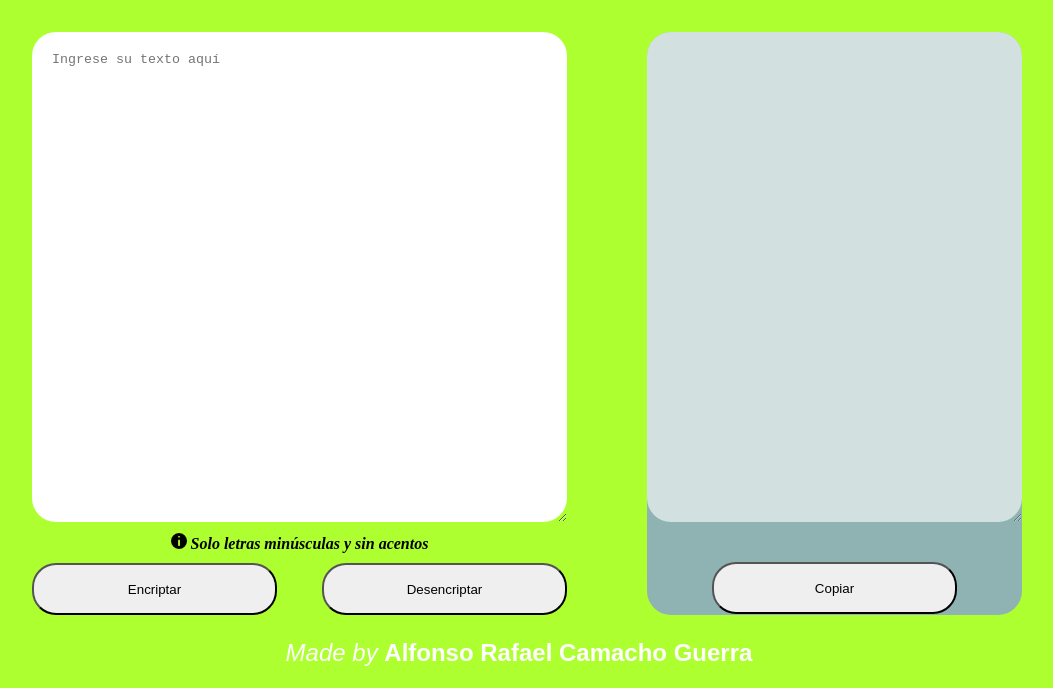
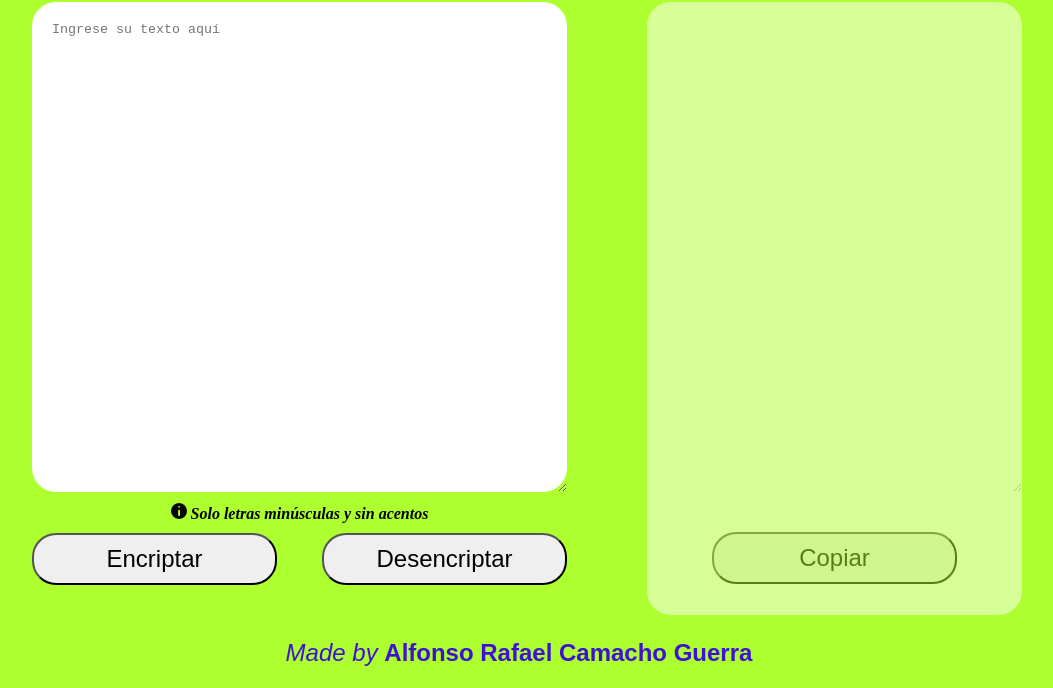
Before and after one commit to Poncho19/challenge-encriptador, a plain HTML site: page index.html in a window 1280 px wide. Shown: the part 100-788 px from the top of the page, without its empty margins (121-1174 px from the left). Drawn offline with Linux system fonts and the light colour scheme.

Commit message:
Version 2.05

```diff
--- a/index.html
+++ b/index.html
@@ -4,7 +4,7 @@
     <meta charset="UTF-8">
     <link rel="stylesheet" href="style.css" type="text/css">
     <meta name="viewport" content="width=device-width, initial-scale=1.0">
-    <title>Document</title>
+    <title>Encriptador</title>
 </head>
 <body class="cuerpoHTML">
     <div class="logo-alura">
--- a/style.css
+++ b/style.css
@@ -4,8 +4,8 @@ body{
 }
 
 .logo-alura{
-    margin-top: 40px;
-    margin-bottom: 40px;
+    margin-top: 25px;
+    margin-bottom: 25px;
     margin-left: 130px;
 }
 
@@ -58,12 +58,15 @@ textarea{
     margin-top: 40px;
     display: flex;
     justify-content: center;
+
 }
 
 .boton1,.boton2,.boton3{
     width: 245px;
     height: 52px;
     border-radius: 24px;
+    margin-bottom: 30px;
+    font-size: x-large;
 }
 
 
@@ -77,12 +80,11 @@ textarea{
 .caja-2{
     display: flex;
     flex-direction: column;
-    background-color: rgb(143, 179, 179);
+    background-color: white;
     border-radius: 24px;
+    opacity: .5;
 
 }
-
-
 
 .elementos-footer{
     display: flex;
@@ -92,7 +94,7 @@ textarea{
 
 .autor{
     display: flex;
-    color: white;
+    color: rgb(62, 17, 212);
     justify-content: center;
     font-size: x-large;
     font-family: sans-serif;
```
